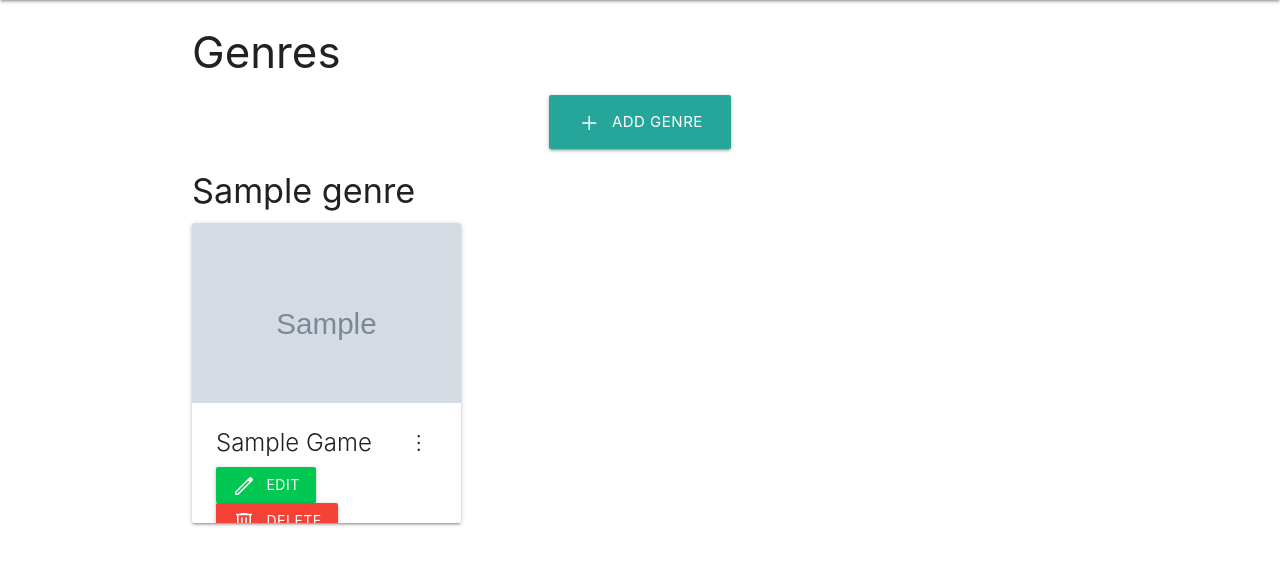
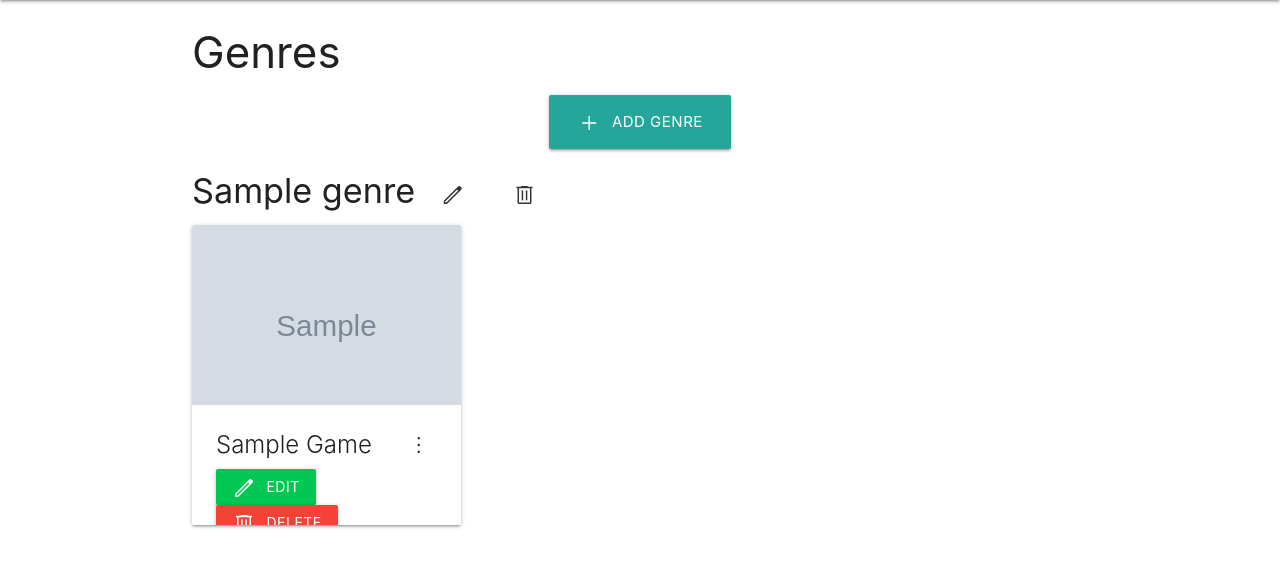
Before and after one commit to antonia-white/game-base, a Flask app: page /get_genres in a window 1280 px wide. Shown: the part 64-631 px from the top of the page. Run offline with Flask 2, Linux system fonts and the light colour scheme; tables that the repository leaves empty hold one stand-in row (values such as "Sample post"); grey boxes marked "Sample" are stand-in pictures.

Commit message:
Add buttons to edit and delete genres in genres.html

```diff
--- a/gamebase/templates/genres.html
+++ b/gamebase/templates/genres.html
@@ -13,7 +13,15 @@
 {% for genre in genres %}
 <ul>
     <li>
-        <h4>{{ genre.genre_name }}</h4>
+        <h4>{{ genre.genre_name }}
+            <a href="{{ url_for('edit_genre', genre_id=genre.id) }}" class="waves-effect waves-green btn-flat">
+                <span class="material-symbols-outlined">Edit</span>
+            </a>
+            <a href="{{ url_for('delete_genre', genre_id=genre.id) }}" class="waves-effect waves-red btn-flat"><span
+                    class="material-symbols-outlined">Delete</span>
+            </a>
+        </h4>
+
         {% for game in games %}
         {% if game.genre_id == genre.id %}
         <div class="card small">
@@ -30,11 +38,14 @@
                 <p><a href="{{ url_for('edit_game', game_id=game.id) }}" class="btn green accent-4">
                         <span class="material-symbols-outlined">Edit</span>
                         Edit</a>
-                    <a href="{{ url_for('delete_game', game_id=game.id) }}" class="btn red"><span class="material-symbols-outlined">Delete</span>
-                        Delete</a></p>
+                    <a href="{{ url_for('delete_game', game_id=game.id) }}" class="btn red"><span
+                            class="material-symbols-outlined">Delete</span>
+                        Delete</a>
+                </p>
             </div>
             <div class="card-reveal">
-                    <span class="card-title grey-text text-darken-4">{{ game.title.title() }}<i class="material-symbols-outlined right">close</i></span>
+                <span class="card-title grey-text text-darken-4">{{ game.title.title() }}<i
+                        class="material-symbols-outlined right">close</i></span>
                 <p>Developer: {{ game.developer.capitalize() }}</p>
                 {% for genre in genres %}
                 {% if game.genre_id == genre.id %}
```
Lines whose indentation alone changed are shown as unchanged.
